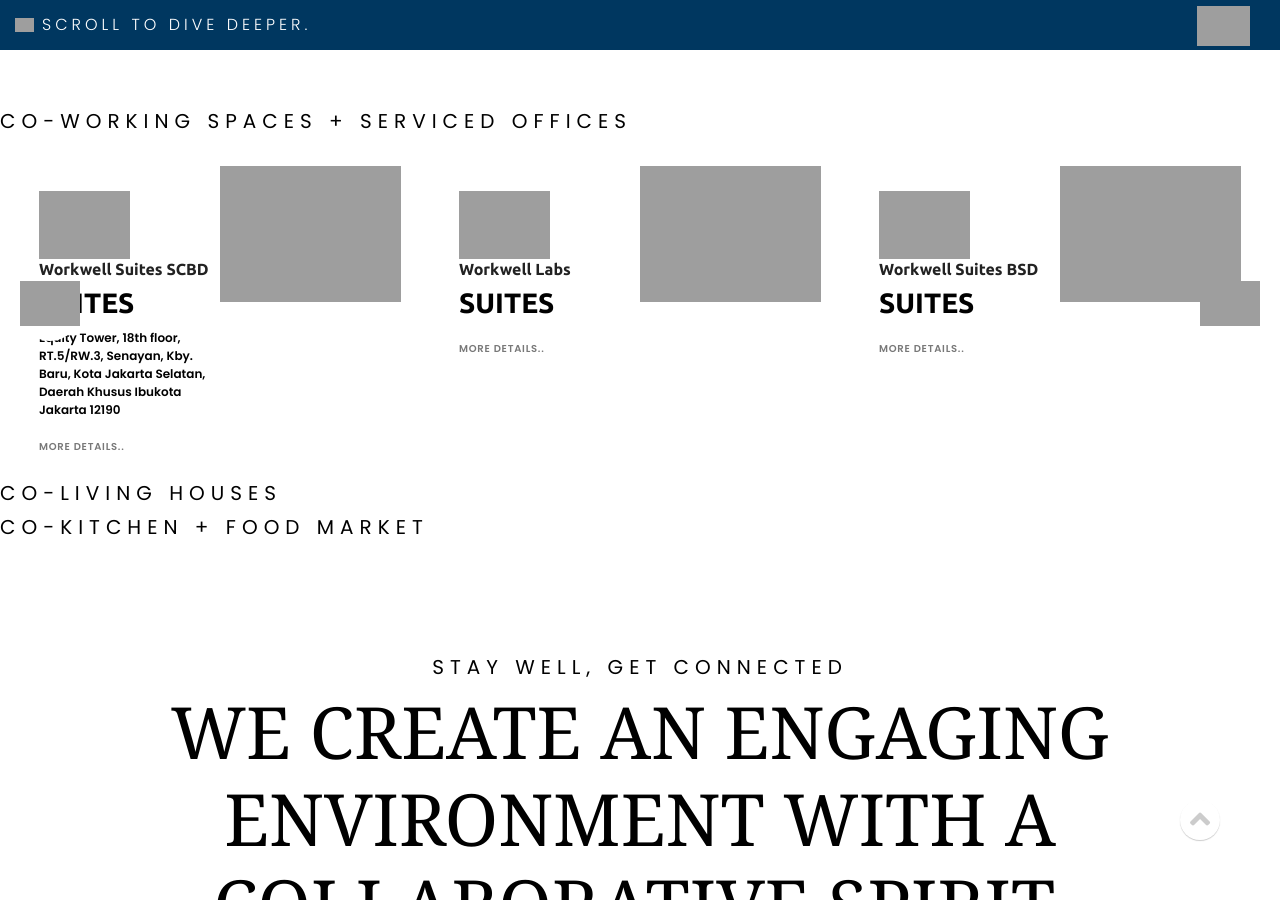
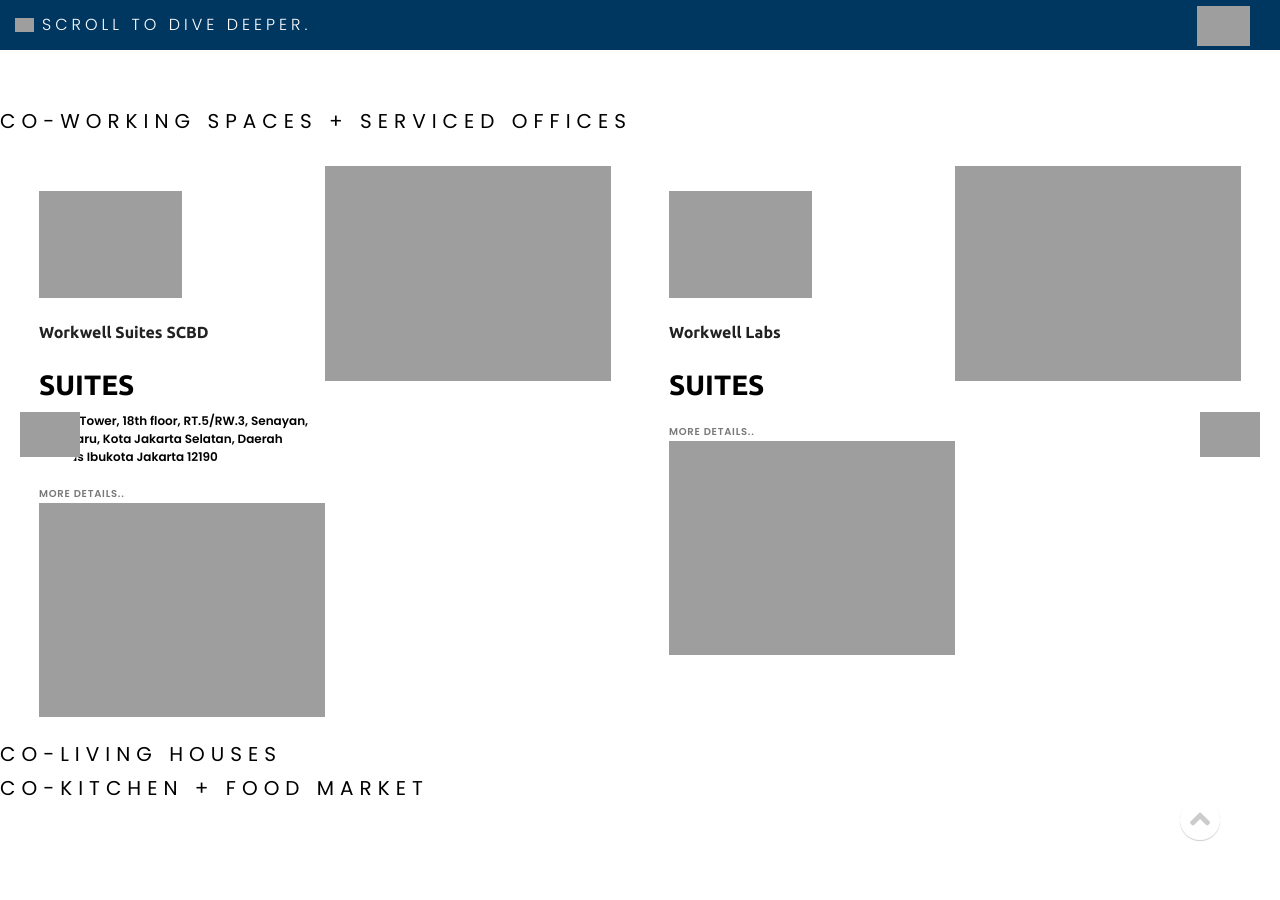
Before and after one commit to kemtol/wellspace, a Jekyll site: the page built from _nav/all.markdown, in a window 1280 px wide and 900 px high, scrolled down 994 px. Built offline with Jekyll 4.4.1, drawn with Linux system fonts in a browser that asks for light colours; nearby versions of some CDN libraries; library files that are not in the unit come from our copies; grey boxes are pictures that could not be loaded.

Commit message:
no message

```diff
--- a/_layouts/products.html
+++ b/_layouts/products.html
@@ -41,11 +41,12 @@
                         <!-- Product Description -->
                         <div class="product-description d-block w-50 h-100 float-left">
                             <a href="{{site.baseurl}}{{ item.permalink }}">
-                                <img src="{{ site.baseurl }}/img/core-img/logo.png" class="w-50 d-block" alt="">
-                                <h6>{{ item.title }}</h6>
+                                <img src="{{ site.baseurl }}/img/core-img/logo.png" class="w-50 d-block mb-4" alt="">
+                                <h6 class="mb-4">{{ item.title }}</h6>
                                 <h3>SUITES</h3>
                                 <address>{{item.address}}</address>
-                                <span>More details..</span>
+                                <span class="mb-4">More details..</span>
+                                <img src="{{site.baseurl}}{{item.image[1]}}" alt="" class="w-100">
                             </a>
                         </div>
                         <!-- Product Image -->
--- a/js/active.js
+++ b/js/active.js
@@ -55,13 +55,13 @@
                     items: 1
                 },
                 768: {
+                    items: 1
+                },
+                992: {
                     items: 2
                 },
-                992: {
-                    items: 3
-                },
                 2048: {
-                    items: 3
+                    items: 2
                 }
             }
         });
```
